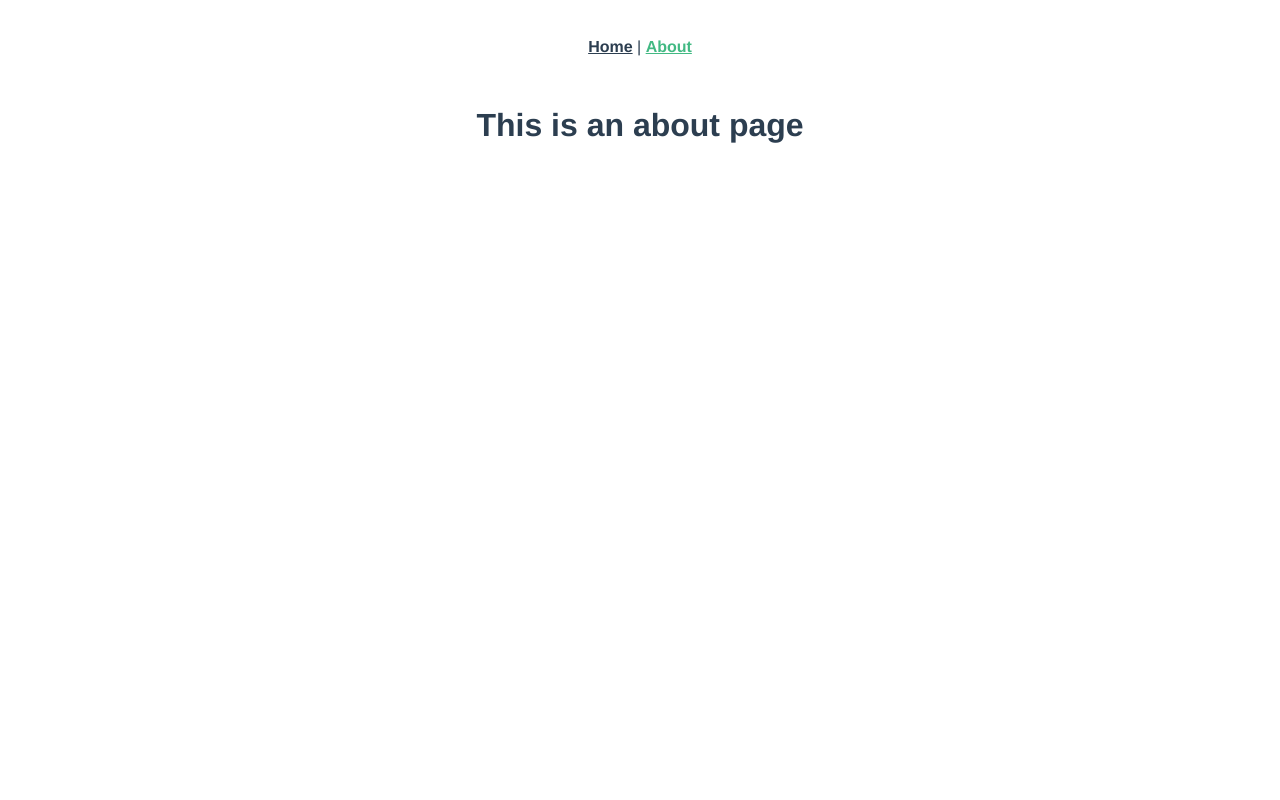
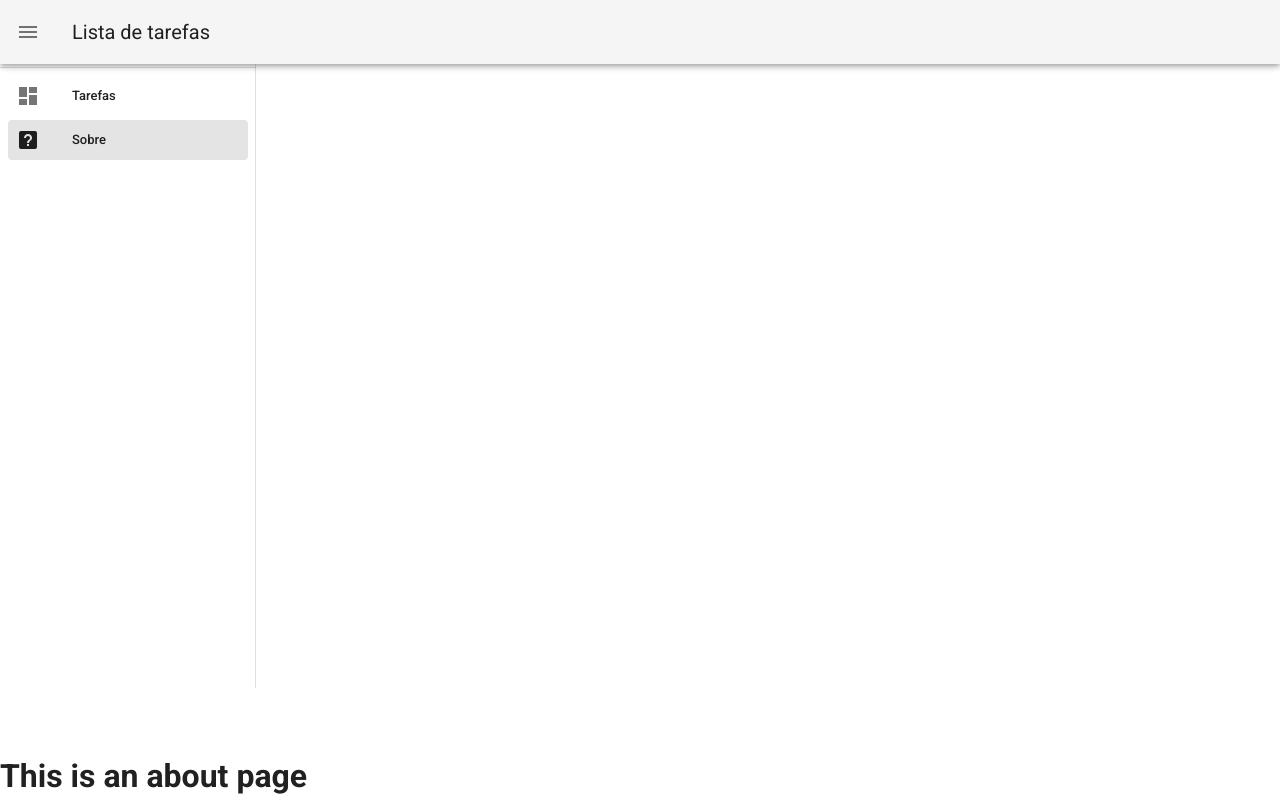
Before and after one commit to rafamancan/vue-todo, a Vue app: page /about in a window 1280 px wide. Built offline with nearby package versions, Linux system fonts and the light colour scheme.

Commit message:
starting project

```diff
--- a/package.json
+++ b/package.json
@@ -12,6 +12,7 @@
     "register-service-worker": "^1.7.2",
     "vue": "^2.6.14",
     "vue-router": "^3.5.1",
+    "vuetify": "^2.6.0",
     "vuex": "^3.6.2"
   },
   "devDependencies": {
@@ -31,7 +32,9 @@
     "eslint-plugin-vue": "^8.0.3",
     "sass": "^1.32.7",
     "sass-loader": "^12.0.0",
-    "vue-template-compiler": "^2.6.14"
+    "vue-cli-plugin-vuetify": "~2.4.7",
+    "vue-template-compiler": "^2.6.14",
+    "vuetify-loader": "^1.7.0"
   },
   "eslintConfig": {
     "root": true,
--- a/public/index.html
+++ b/public/index.html
@@ -1,11 +1,13 @@
 <!DOCTYPE html>
-<html lang="">
+<html lang="en">
   <head>
     <meta charset="utf-8">
     <meta http-equiv="X-UA-Compatible" content="IE=edge">
     <meta name="viewport" content="width=device-width,initial-scale=1.0">
     <link rel="icon" href="<%= BASE_URL %>favicon.ico">
     <title><%= htmlWebpackPlugin.options.title %></title>
+    <link rel="stylesheet" href="https://fonts.googleapis.com/css?family=Roboto:100,300,400,500,700,900">
+    <link rel="stylesheet" href="https://cdn.jsdelivr.net/npm/@mdi/font@latest/css/materialdesignicons.min.css">
   </head>
   <body>
     <noscript>
--- a/src/App.vue
+++ b/src/App.vue
@@ -1,32 +1,62 @@
 <template>
-  <div id="app">
-    <nav>
-      <router-link to="/">Home</router-link> |
-      <router-link to="/about">About</router-link>
-    </nav>
-    <router-view/>
-  </div>
+  <v-app id="inspire">
+    <v-navigation-drawer>
+      <v-list-item>
+        <v-list-item-content>
+          <v-list-item-title class="text-h6">
+            Vue.js
+          </v-list-item-title>
+          <v-list-item-subtitle>
+            Lista de tarefas
+          </v-list-item-subtitle>
+        </v-list-item-content>
+      </v-list-item>
+
+      <v-divider></v-divider>
+
+      <v-list
+        dense
+        nav
+      >
+        <v-list-item
+          v-for="item in items"
+          :key="item.title"
+          :to="item.to"
+          link
+        >
+          <v-list-item-icon>
+            <v-icon>{{ item.icon }}</v-icon>
+          </v-list-item-icon>
+
+          <v-list-item-content>
+            <v-list-item-title>{{ item.title }}</v-list-item-title>
+          </v-list-item-content>
+        </v-list-item>
+      </v-list>
+    </v-navigation-drawer>
+
+    <v-app-bar app>
+      <v-app-bar-nav-icon @click="drawer = !drawer"></v-app-bar-nav-icon>
+
+      <v-toolbar-title>Lista de tarefas</v-toolbar-title>
+    </v-app-bar>
+
+    <v-main>
+      <router-view/>
+    </v-main>
+  </v-app>
 </template>
 
-<style lang="scss">
-#app {
-  font-family: Avenir, Helvetica, Arial, sans-serif;
-  -webkit-font-smoothing: antialiased;
-  -moz-osx-font-smoothing: grayscale;
-  text-align: center;
-  color: #2c3e50;
-}
-
-nav {
-  padding: 30px;
-
-  a {
-    font-weight: bold;
-    color: #2c3e50;
-
-    &.router-link-exact-active {
-      color: #42b983;
+<script>
+export default {
+  data () {
+    return {
+      items: [
+        { title: 'Tarefas', icon: 'mdi-view-dashboard', to: '/' },
+        { title: 'Sobre', icon: 'mdi-help-box', to: '/about' }
+      ],
+      right: null
     }
   }
 }
-</style>
+</script>
--- a/src/components/HelloWorld.vue
+++ /dev/null
@@ -1,61 +0,0 @@
-<template>
-  <div class="hello">
-    <h1>{{ msg }}</h1>
-    <p>
-      For a guide and recipes on how to configure / customize this project,<br>
-      check out the
-      <a href="https://cli.vuejs.org" target="_blank" rel="noopener">vue-cli documentation</a>.
-    </p>
-    <h3>Installed CLI Plugins</h3>
-    <ul>
-      <li><a href="https://github.com/vuejs/vue-cli/tree/dev/packages/%40vue/cli-plugin-babel" target="_blank" rel="noopener">babel</a></li>
-      <li><a href="https://github.com/vuejs/vue-cli/tree/dev/packages/%40vue/cli-plugin-pwa" target="_blank" rel="noopener">pwa</a></li>
-      <li><a href="https://github.com/vuejs/vue-cli/tree/dev/packages/%40vue/cli-plugin-router" target="_blank" rel="noopener">router</a></li>
-      <li><a href="https://github.com/vuejs/vue-cli/tree/dev/packages/%40vue/cli-plugin-vuex" target="_blank" rel="noopener">vuex</a></li>
-      <li><a href="https://github.com/vuejs/vue-cli/tree/dev/packages/%40vue/cli-plugin-eslint" target="_blank" rel="noopener">eslint</a></li>
-    </ul>
-    <h3>Essential Links</h3>
-    <ul>
-      <li><a href="https://vuejs.org" target="_blank" rel="noopener">Core Docs</a></li>
-      <li><a href="https://forum.vuejs.org" target="_blank" rel="noopener">Forum</a></li>
-      <li><a href="https://chat.vuejs.org" target="_blank" rel="noopener">Community Chat</a></li>
-      <li><a href="https://twitter.com/vuejs" target="_blank" rel="noopener">Twitter</a></li>
-      <li><a href="https://news.vuejs.org" target="_blank" rel="noopener">News</a></li>
-    </ul>
-    <h3>Ecosystem</h3>
-    <ul>
-      <li><a href="https://router.vuejs.org" target="_blank" rel="noopener">vue-router</a></li>
-      <li><a href="https://vuex.vuejs.org" target="_blank" rel="noopener">vuex</a></li>
-      <li><a href="https://github.com/vuejs/vue-devtools#vue-devtools" target="_blank" rel="noopener">vue-devtools</a></li>
-      <li><a href="https://vue-loader.vuejs.org" target="_blank" rel="noopener">vue-loader</a></li>
-      <li><a href="https://github.com/vuejs/awesome-vue" target="_blank" rel="noopener">awesome-vue</a></li>
-    </ul>
-  </div>
-</template>
-
-<script>
-export default {
-  name: 'HelloWorld',
-  props: {
-    msg: String
-  }
-}
-</script>
-
-<!-- Add "scoped" attribute to limit CSS to this component only -->
-<style scoped lang="scss">
-h3 {
-  margin: 40px 0 0;
-}
-ul {
-  list-style-type: none;
-  padding: 0;
-}
-li {
-  display: inline-block;
-  margin: 0 10px;
-}
-a {
-  color: #42b983;
-}
-</style>
--- a/src/main.js
+++ b/src/main.js
@@ -3,11 +3,13 @@ import App from './App.vue'
 import './registerServiceWorker'
 import router from './router'
 import store from './store'
+import vuetify from './plugins/vuetify'
 
 Vue.config.productionTip = false
 
 new Vue({
   router,
   store,
+  vuetify,
   render: h => h(App)
 }).$mount('#app')
--- /dev/null
+++ b/src/plugins/vuetify.js
@@ -0,0 +1,7 @@
+import Vue from 'vue'
+import Vuetify from 'vuetify/lib/framework'
+
+Vue.use(Vuetify)
+
+export default new Vuetify({
+})
--- a/src/router/index.js
+++ b/src/router/index.js
@@ -1,22 +1,18 @@
 import Vue from 'vue'
 import VueRouter from 'vue-router'
-import HomeView from '../views/HomeView.vue'
 
 Vue.use(VueRouter)
 
 const routes = [
   {
     path: '/',
-    name: 'home',
-    component: HomeView
+    name: 'Tarefas',
+    component: () => import('../views/TasksView.vue')
   },
   {
     path: '/about',
-    name: 'about',
-    // route level code-splitting
-    // this generates a separate chunk (about.[hash].js) for this route
-    // which is lazy-loaded when the route is visited.
-    component: () => import(/* webpackChunkName: "about" */ '../views/AboutView.vue')
+    name: 'Sobre',
+    component: () => import('../views/AboutView.vue')
   }
 ]
 
--- a/src/views/HomeView.vue
+++ /dev/null
@@ -1,18 +0,0 @@
-<template>
-  <div class="home">
-    <img alt="Vue logo" src="../assets/logo.png">
-    <HelloWorld msg="Welcome to Your Vue.js App"/>
-  </div>
-</template>
-
-<script>
-// @ is an alias to /src
-import HelloWorld from '@/components/HelloWorld.vue'
-
-export default {
-  name: 'HomeView',
-  components: {
-    HelloWorld
-  }
-}
-</script>
--- /dev/null
+++ b/src/views/TasksView.vue
@@ -0,0 +1,10 @@
+<template>
+  <hello-world />
+</template>
+
+<script>
+
+export default {
+  name: 'TasksView'
+}
+</script>
--- a/vue.config.js
+++ b/vue.config.js
@@ -1,4 +1,6 @@
 const { defineConfig } = require('@vue/cli-service')
 module.exports = defineConfig({
-  transpileDependencies: true
+  transpileDependencies: [
+    'vuetify'
+  ]
 })
```
Also changed, not shown: src/assets/logo.svg (added), 1 other file (tests, documents, lock files or other folders).
